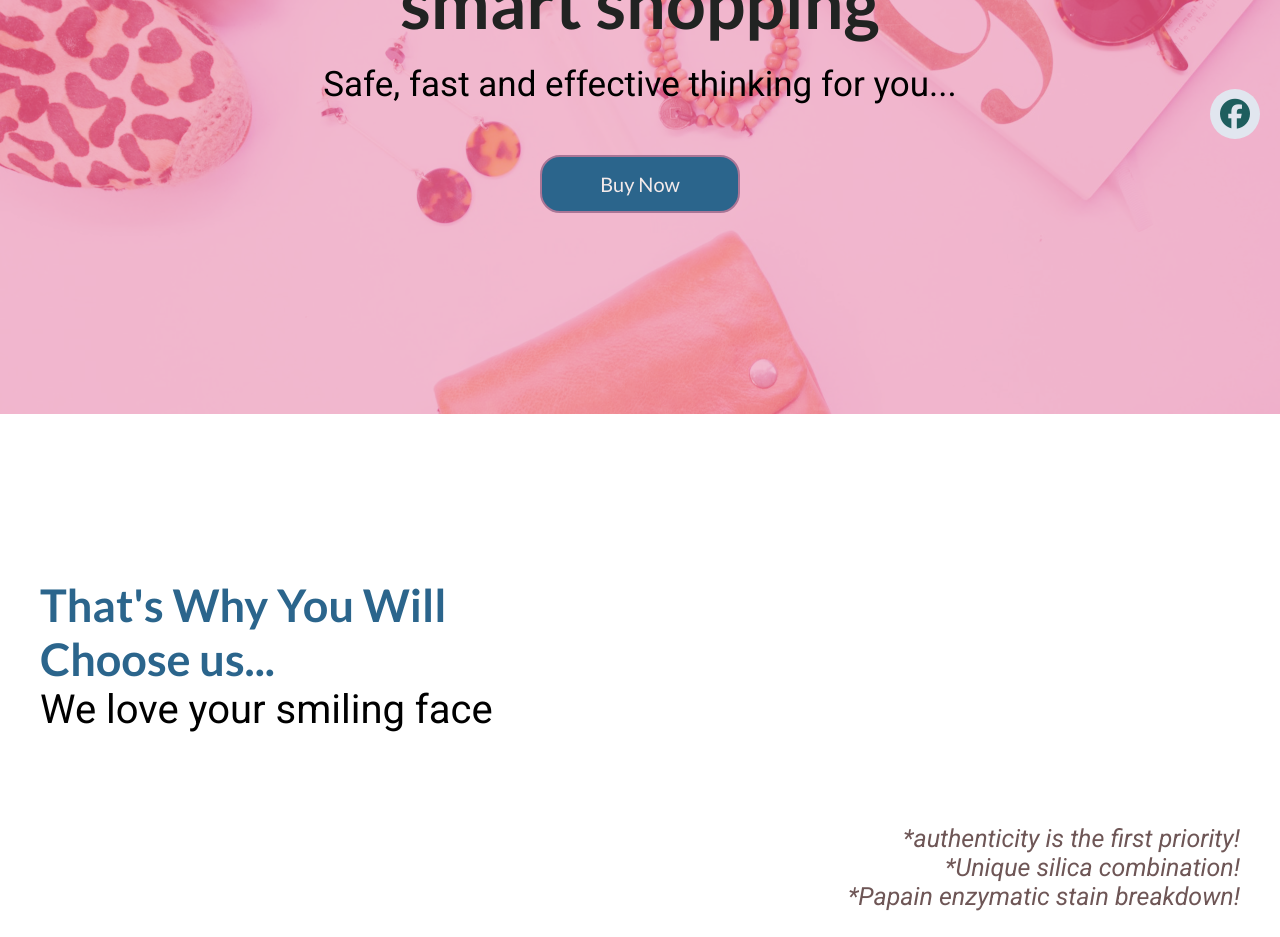
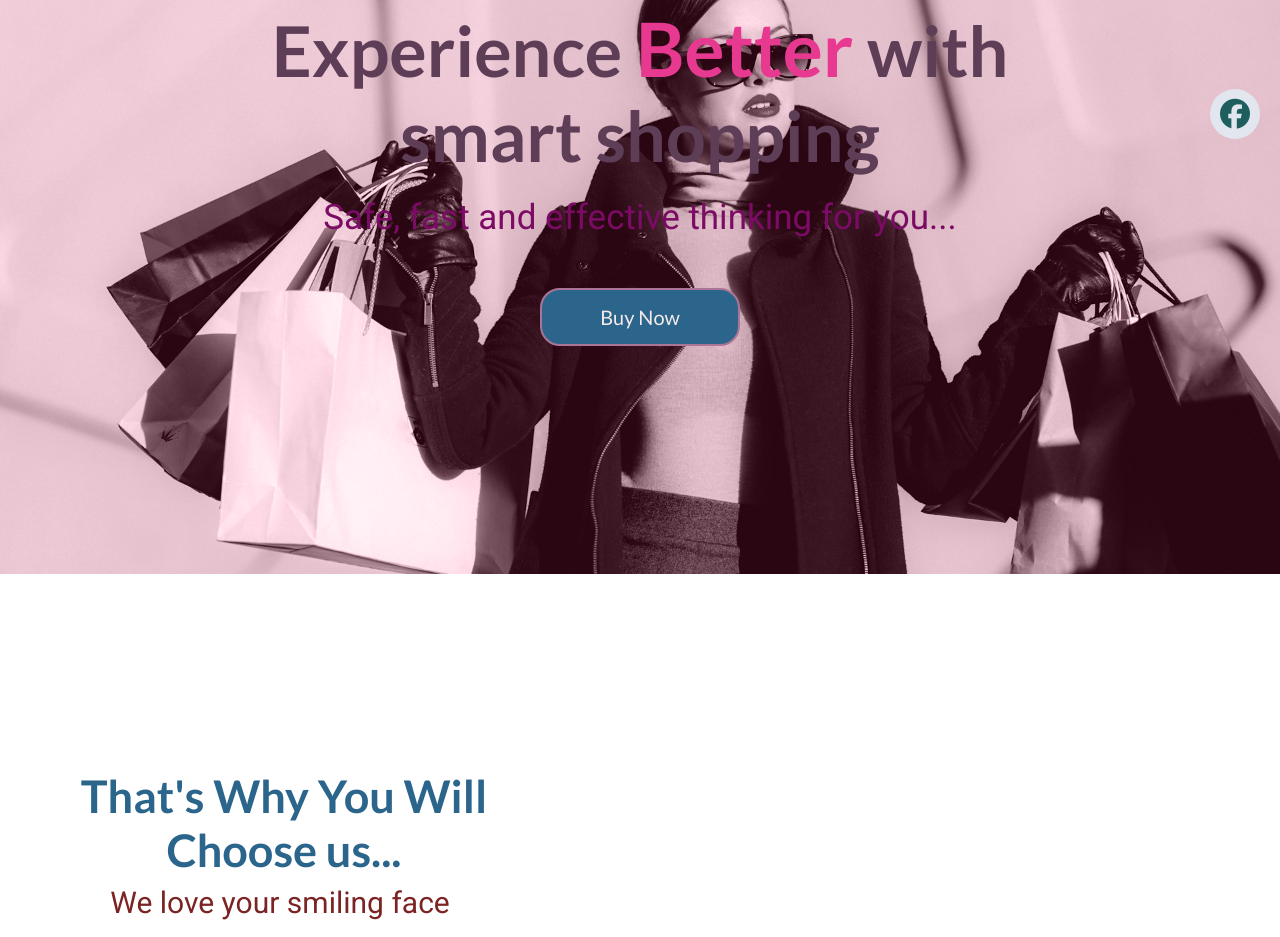
Before and after one commit to zaman575/fashion-web-last, a plain HTML site: page index.html in a window 1280 px wide. Shown: the part 286-1223 px from the top of the page. Drawn offline with Linux system fonts and the light colour scheme.

Commit message:
css touch

```diff
--- a/css/custom.css
+++ b/css/custom.css
@@ -44,17 +44,6 @@ p{
     width: 100%;
  }
 /* column css */
-
-.heroSection{
-    height: 80vh;
-    background-image: url(../image/product2.jpg);
-    background-repeat: no-repeat;
-    background-size: cover;
-    background-position: top center;
-    background-color: rgb(230, 135, 167);
-    background-blend-mode: soft-light;
-    margin-bottom: 20px;
- }
 
  .btn{
     text-decoration: none;
@@ -174,62 +163,93 @@ nav{
 
 
  /* hero section css */
+ .heroSection{
+    height: 100vh;
+    background-image: url(../image/shopping1.jpg);
+    background-repeat: no-repeat;
+    background-size: cover;
+    background-position: top center;
+    background-color: rgb(127, 91, 103);
+    background-blend-mode:luminosity;
+    transition-duration: .5s;
+    margin-bottom: 20px;
+ }
+  .heroSection:hover{
+    background-image: url(../image/product2.jpg);
+    background-color: rgb(196, 123, 147);
+    background-blend-mode:hard-light;
+ }
  .container{
     max-width: 1200px;
-    height: 80vh;
+    height: 100vh;
     margin: 0 auto;
+    display: flex;
+    flex-direction: column;
+    justify-content: center;
     align-items: center;
  }
  .container h1{
     font-size: 70px;
-    padding-top: 8%;
     text-align: center;
-    color: rgb(33, 35, 34);
+    transition-duration: .5s;
+    color: rgb(94, 62, 86);
  }
 
+ .container:hover h1{
+    color: darkcyan;
+ }
 .container p{
     font-size: 35px;
+    color: #7b0b64;
     text-align: center;
+    transition-duration: .5s;
     padding-top: 20px;
  }
-
- .span{color: rgb(252, 248, 250);
+ .container:hover p{
+    font-size:38px;
+    color: #060506;
+ }
+ .span{color: rgb(232, 57, 144);
     font-size: 75px;
 }
-
 .container .btn{
    display: block;
    margin: 0 auto;
    width: 200px;
    margin-top: 50px;
 }
-
   /* signature product css */
-
 .signatureProduct{
     display: flex;
     margin: 0 auto;
     max-width: 1200px;
-    /* margin-bottom: 40px; */
 }
 .signatureProduct .signatureProductLeft{
     display: flex;
+    justify-content: center;
+    align-items: center;
     flex-direction: column;
-    height: 100px;
     max-width: 40%;
     width: 100%;
 }
 .signatureProductLeft h2{
     font-size: 45px;
+    text-align: center;
     color:var(--specialColor);
-    margin-top: 30%;
+    transition-duration: .5s;
+    margin-left: 8px;
+}
 
+.signatureProductLeft:hover h2{
+    font-size:48px;
+    color:lightseagreen;
 }
 .signatureProductLeft p{
-    display: flex;
-    font-size: 40px;
-    width: 500px;
-    color:black;
+    font-size: 30px;
+    transition-duration: .5s;
+    text-align: center;
+    margin-top: 8px;
+    color:rgb(124, 35, 35);
 }
 .signatureProductRight{
     max-width: 60%;
@@ -239,7 +259,7 @@ nav{
     min-height: 500px;
     background-size: cover;
     border-radius: 10px;
-    opacity: 75%;
+    opacity: 85%;
     background-repeat: no-repeat;
 }
 .signatureProductRight p{
@@ -263,7 +283,6 @@ nav{
     max-width: 1200px;
     margin-bottom: 30px;
 }
-
 .product h3{
     margin-top: 50px;
     margin-bottom:30px;
@@ -271,9 +290,9 @@ nav{
     text-align: center;
     color: var(--specialColor);
 }
-
 .col-1-4{
     overflow: hidden;
+    margin-right: 10px;
     margin-right: 6 px;
 }
 .col-1-4 img{
@@ -282,6 +301,7 @@ nav{
     /*  */
     transition-duration: .4s;
     border-top-left-radius: 10px;
+    border-top-right-radius: 10px;
 }
 .col-1-4:hover img{
     overflow: hidden;
@@ -311,7 +331,6 @@ nav{
 .col-1-3 p{
     background-color: rgb(58, 75, 75);
     text-align: justify;
-
     border-bottom-left-radius: 10px;
     border-bottom-right-radius: 10px;
     transition-duration: .5s;
@@ -343,7 +362,6 @@ nav{
     text-align: center;
     color: var(--specialColor);
 }
-
 .goodWisher{
     display: flex;
     flex-wrap: nowrap;
@@ -352,6 +370,10 @@ nav{
     margin-bottom: 30px;
 }
 
+.box-img img{
+    border-top-left-radius: 10px;
+    border-top-right-radius: 10px;
+}
 .goodWisher .col-1-3{
     max-width: 50%;
     margin-right: 15px;
```
